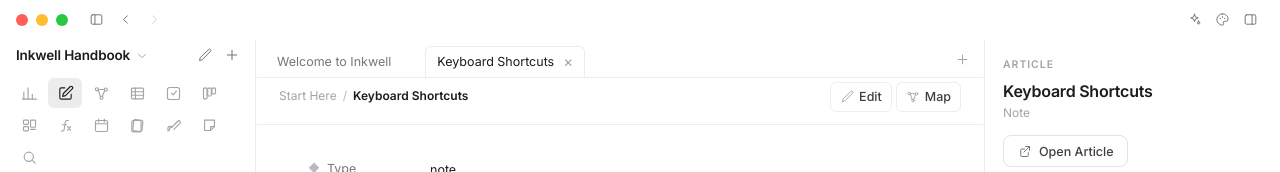
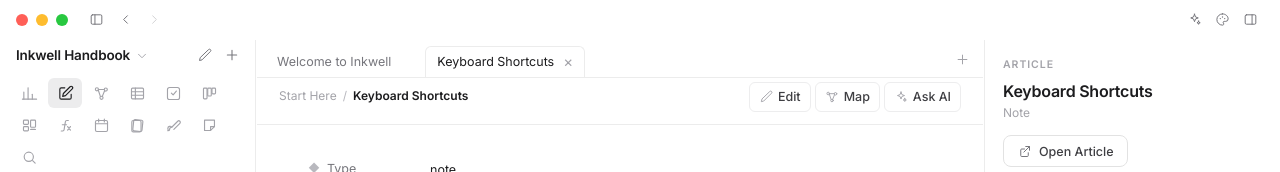
Before and after one commit to fizzexual/inkwell.md, a React (Vite) app: page / in a window 1280 px wide. Both pictures are taken after a click on the button "Keyboard Shortcuts". Shown: the top 172 px of the page. Built offline with nearby package versions, Linux system fonts and the light colour scheme.

Commit message:
feat(ai): ask-the-assistant-about-this-note (article button + context menu)
#3 New 'Ask AI' button in the article header and 'Ask AI about this' in the note right-click menu — opens the assistant and asks it to summarise the note (which it reads via its graph tools / RAG fallback), citing it.

```diff
--- a/src/components/ArticleView.tsx
+++ b/src/components/ArticleView.tsx
@@ -6,7 +6,8 @@
 import { renderMarkdown, parseFrontmatter } from "../markdown";
 import MarkdownEditor from "./MarkdownEditor";
 import PropertiesPanel from "./PropertiesPanel";
-import { Graph, Pencil, Doc } from "../icons";
+import { useChat } from "../ai/useChat";
+import { Graph, Pencil, Doc, Sparkles } from "../icons";
 import "./ArticleView.css";
 
 function wordCount(md: string): number {
@@ -151,6 +152,19 @@
             <Graph size={14} />
             <span>Map</span>
           </button>
+          <button
+            className="seg-btn"
+            title="Ask the assistant about this note"
+            onClick={() => {
+              useVault.setState({ aiOpen: true });
+              useChat
+                .getState()
+                .send(`Summarise the note "${note.title}" in a few concise bullet points, citing it.`);
+            }}
+          >
+            <Sparkles size={14} />
+            <span>Ask AI</span>
+          </button>
         </div>
       </header>
 
--- a/src/components/ContextMenu.tsx
+++ b/src/components/ContextMenu.tsx
@@ -1,6 +1,7 @@
 import { useEffect, type ReactNode } from "react";
 import { useVault } from "../store/useVault";
-import { Doc, Pencil, Copy, Graph, SplitView, Board, Pin, Palette, Trash } from "../icons";
+import { useChat } from "../ai/useChat";
+import { Doc, Pencil, Copy, Graph, SplitView, Board, Pin, Palette, Trash, Sparkles } from "../icons";
 import "./ContextMenu.css";
 
 interface Item {
@@ -108,6 +109,14 @@
       }),
     },
     {
+      icon: <Sparkles size={15} />,
+      label: "Ask AI about this",
+      onClick: run(() => {
+        useVault.setState({ aiOpen: true });
+        useChat.getState().send(`Summarise the note "${note.title}" in a few concise bullet points, citing it.`);
+      }),
+    },
+    {
       icon: <Board size={15} />,
       label: "Add to canvas",
       onClick: run(() => {
```
